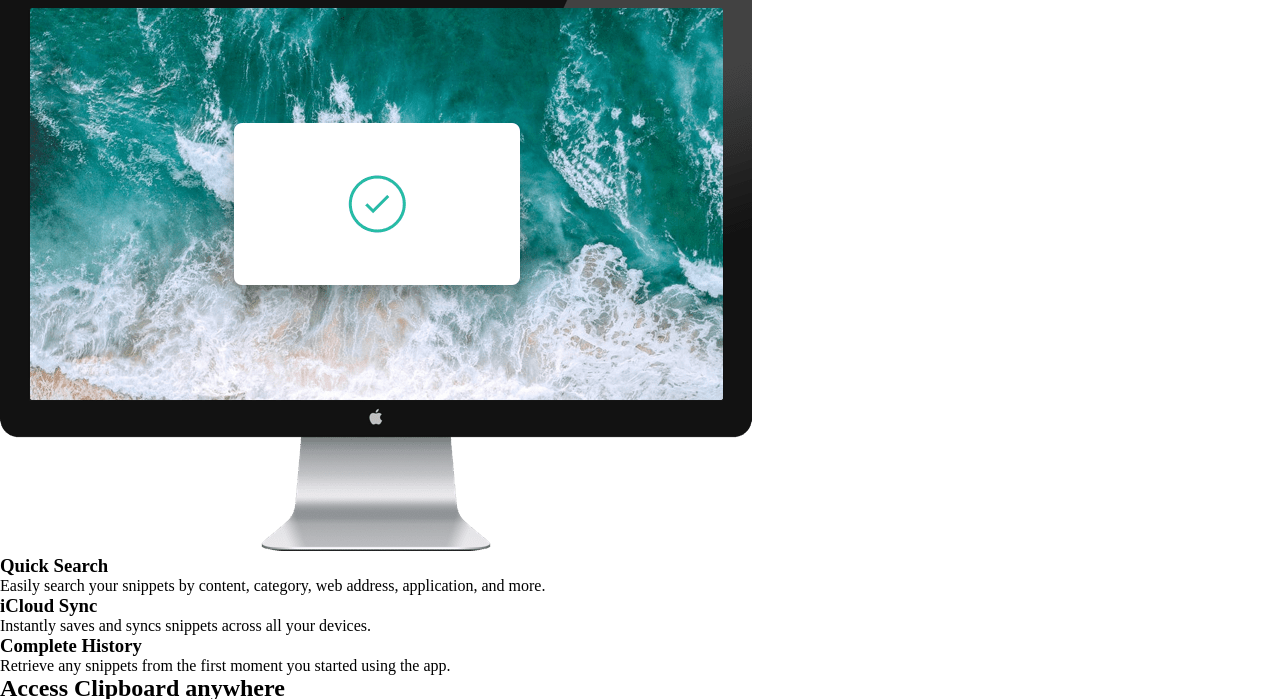
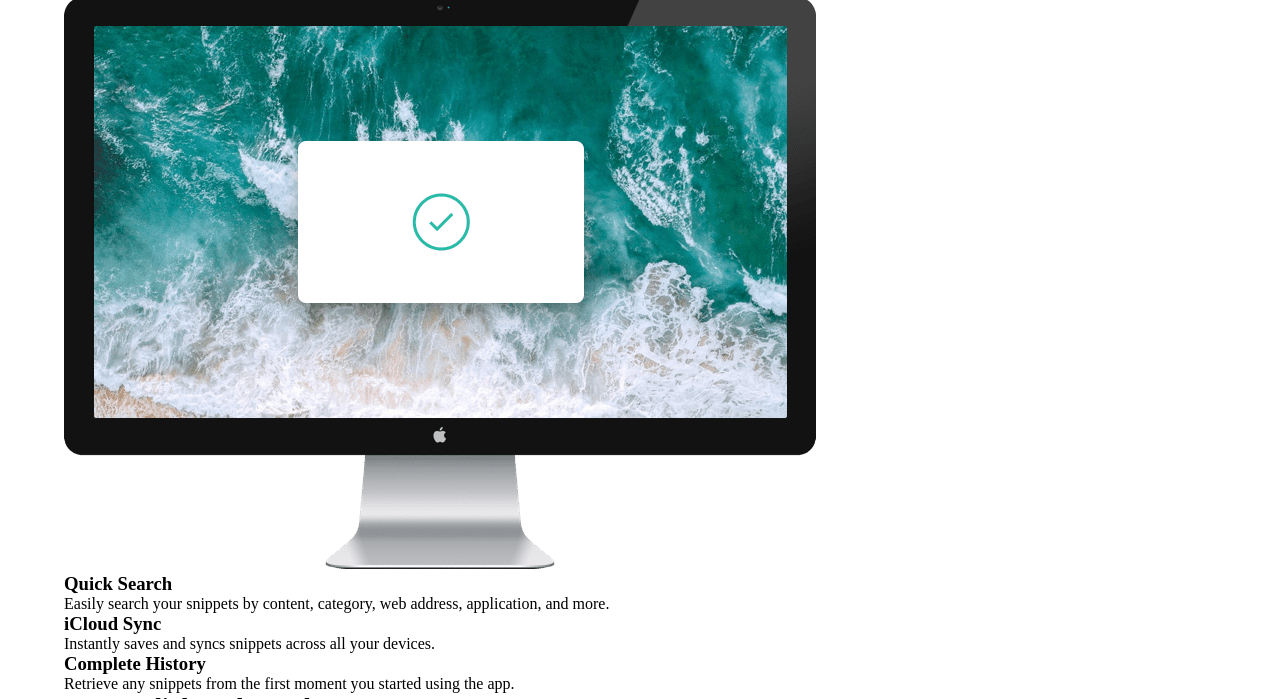
Before and after one commit to Maryjanee/Challenges, a plain HTML site: page cliboard landing-page/index.html in a window 1280 px wide. Shown: the part 268-967 px from the top of the page. Drawn offline with Linux system fonts and the light colour scheme.

Commit message:
add style file

```diff
--- a/cliboard landing-page/style.css
+++ b/cliboard landing-page/style.css
@@ -6,3 +6,9 @@
 a {
   text-decoration: none;
 }
+
+.container {
+  margin: 0 auto;
+  width: 90%;
+  max-width: 1366px;
+}
```
